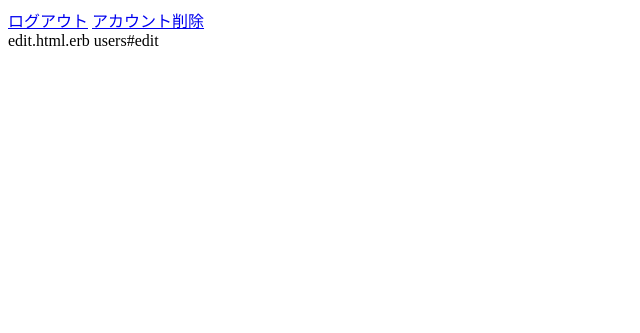
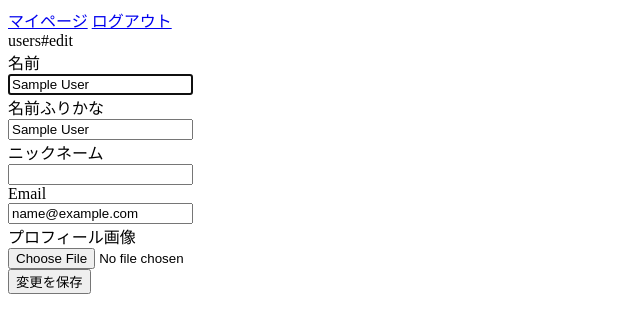
Before and after one commit to smuskit/damour, a Rails app: page /users/1/edit in a window 1280 px wide. Shown: the top 333 px of the page, without its empty margins (0-640 px from the left). Run offline with Rails 7, Linux system fonts and the light colour scheme; the visitor is signed in with stand-in values (Sample User, id 1); style sheets or scripts are compiled from the project's sources.

Commit message:
create link to edit in user#show

```diff
--- a/app/controllers/admins_controller.rb
+++ b/app/controllers/admins_controller.rb
@@ -6,4 +6,9 @@ class AdminsController < ApplicationController
   def edit
   end
 
+  private
+    def admin_params
+      params.require(:user).permit(:name, :name_kana, :hundle_name, :email, :profile_image_id )
+    end
+
 end
--- a/app/controllers/users_controller.rb
+++ b/app/controllers/users_controller.rb
@@ -8,6 +8,7 @@ class UsersController < ApplicationController
   end
 
   def edit
+    @user = User.find(params[:id])
   end
 
   def update
@@ -21,7 +22,7 @@ class UsersController < ApplicationController
 
   private
     def user_params
-      params.require(:user).permit(:name, :name_kana, :hundle_name, :email, :profile_image_id )
+      params.require(:user).permit(:name, :name_kana, :hundle_name, :email, :profile_image)
     end
 
 end
--- a/app/models/user.rb
+++ b/app/models/user.rb
@@ -3,4 +3,6 @@ class User < ApplicationRecord
   # :confirmable, :lockable, :timeoutable, :trackable and :omniauthable
   devise :database_authenticatable, :registerable,
          :recoverable, :rememberable, :trackable, :validatable
+
+  attachment :image
 end
--- a/app/views/layouts/application.html.erb
+++ b/app/views/layouts/application.html.erb
@@ -12,9 +12,10 @@
   <body>
     <div>
       <% if user_signed_in? %>
+        <%= link_to 'マイページ', user_path(current_user) %>
         <%= link_to 'ログアウト', destroy_user_session_path, method: :delete %>
-        <%= link_to 'アカウント削除', destroy_user_registration_path, method: :delete %>
       <% elsif admin_signed_in? %>
+        <%= link_to 'マイページ', admin_path(current_admin) %>
         <%= link_to 'ログアウト', destroy_user_session_path, method: :delete %>
       <% else %>
         <%= link_to 'ユーザーログイン', new_user_session_path %>/
--- a/app/views/users/edit.html.erb
+++ b/app/views/users/edit.html.erb
@@ -1,3 +1,31 @@
-edit.html.erb
+users#edit
 
-users#edit
+<%= form_for(@user) do |f| %>
+        <div class="field">
+          <%= f.label :名前 %><br />
+          <%= f.text_field :name, autocomplete: "name", autofocus: true, class:"" %>
+        </div>
+
+        <div class="field">
+          <%= f.label :名前ふりかな %><br />
+          <%= f.text_field :name, autocomplete: "name_kana", autofocus: true, class:"" %>
+        </div>
+
+        <div class="field">
+          <%= f.label :ニックネーム %><br />
+          <%= f.text_field :hundle_name, autocomplete: "hundle_name", class:"" %>
+        </div>
+
+        <div class="field">
+          <%= f.label :email %><br />
+          <%= f.email_field :email, autocomplete: "email", class:"" %>
+        </div>
+
+        <div class="field">
+            <%= f.label :プロフィール画像 %><br />
+            <%= f.attachment_field :profile_image, class:"" %>
+        </div>
+      <%= f.submit "変更を保存", class:"" %>
+    </div>
+  <% end %>
+</div>
--- a/app/views/users/show.html.erb
+++ b/app/views/users/show.html.erb
@@ -1 +1,4 @@
 users#show
+
+
+<p><%= link_to 'ユーザ情報編集画面へ', edit_user_path(current_user) %></p>
--- a/db/migrate/20190202130843_devise_create_users.rb
+++ b/db/migrate/20190202130843_devise_create_users.rb
@@ -36,7 +36,7 @@ class DeviseCreateUsers < ActiveRecord::Migration[5.2]
       t.string :name_kana
       t.string :hundle_name
       t.string :email
-      t.string :profile_image_id
+      t.text :profile_image_id
       t.boolean :deleted_at
       t.timestamps null: false
     end
--- a/db/migrate/20190203015221_devise_create_admins.rb
+++ b/db/migrate/20190203015221_devise_create_admins.rb
@@ -32,7 +32,6 @@ class DeviseCreateAdmins < ActiveRecord::Migration[5.2]
       # t.string   :unlock_token # Only if unlock strategy is :email or :both
       # t.datetime :locked_at
 
-
       t.timestamps null: false
     end
 
```
Also changed, not shown: db/schema.rb.
